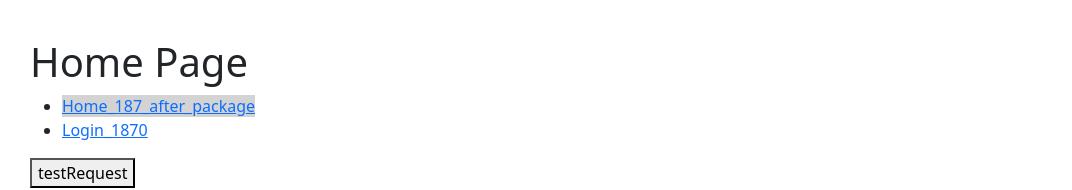
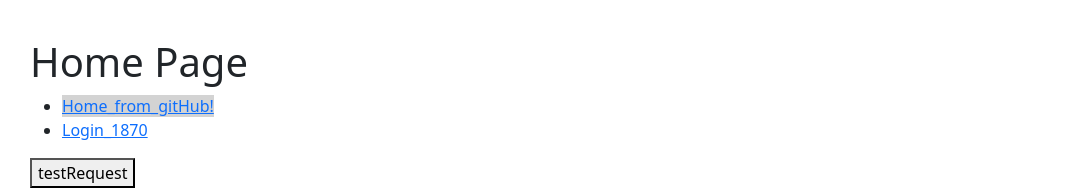
Before and after one commit to expectedglitch/ngsecond, an Angular app: page / in a window 1280 px wide. Shown: the top 190 px of the page, without its empty margins (0-1072 px from the left). Built offline with nearby package versions, Linux system fonts and the light colour scheme; what @auth0/angular-jwt would draw is missing.

Commit message:
new_branch_from_gh_11_37

```diff
--- a/src/app/home/home.component.html
+++ b/src/app/home/home.component.html
@@ -4,7 +4,7 @@
 
 <ul>
     <!-- <li><a routerLinkActive="active" routerLink="/catalog">Catalog</a></li> -->
-    <li><a routerLinkActive="active" [routerLinkActiveOptions]="{exact: true}" routerLink="/">Home_187_after_package</a></li>
+    <li><a routerLinkActive="active" [routerLinkActiveOptions]="{exact: true}" routerLink="/">Home_from_gitHub!</a></li>
     <li *ngIf="service.isLoggedIn() && service.getCurrentUser.roles.includes('admin')"><a routerLinkActive="active" routerLink="/admin">Admin_187</a></li>
     <li *ngIf="!service.isLoggedIn() && router.url!=='/login'"><a routerLink="/login">Login_1870</a></li>
     <li *ngIf="service.isLoggedIn()"><a routerLinkActive="active" (click)="logout()">Logout_1870</a></li>
```
